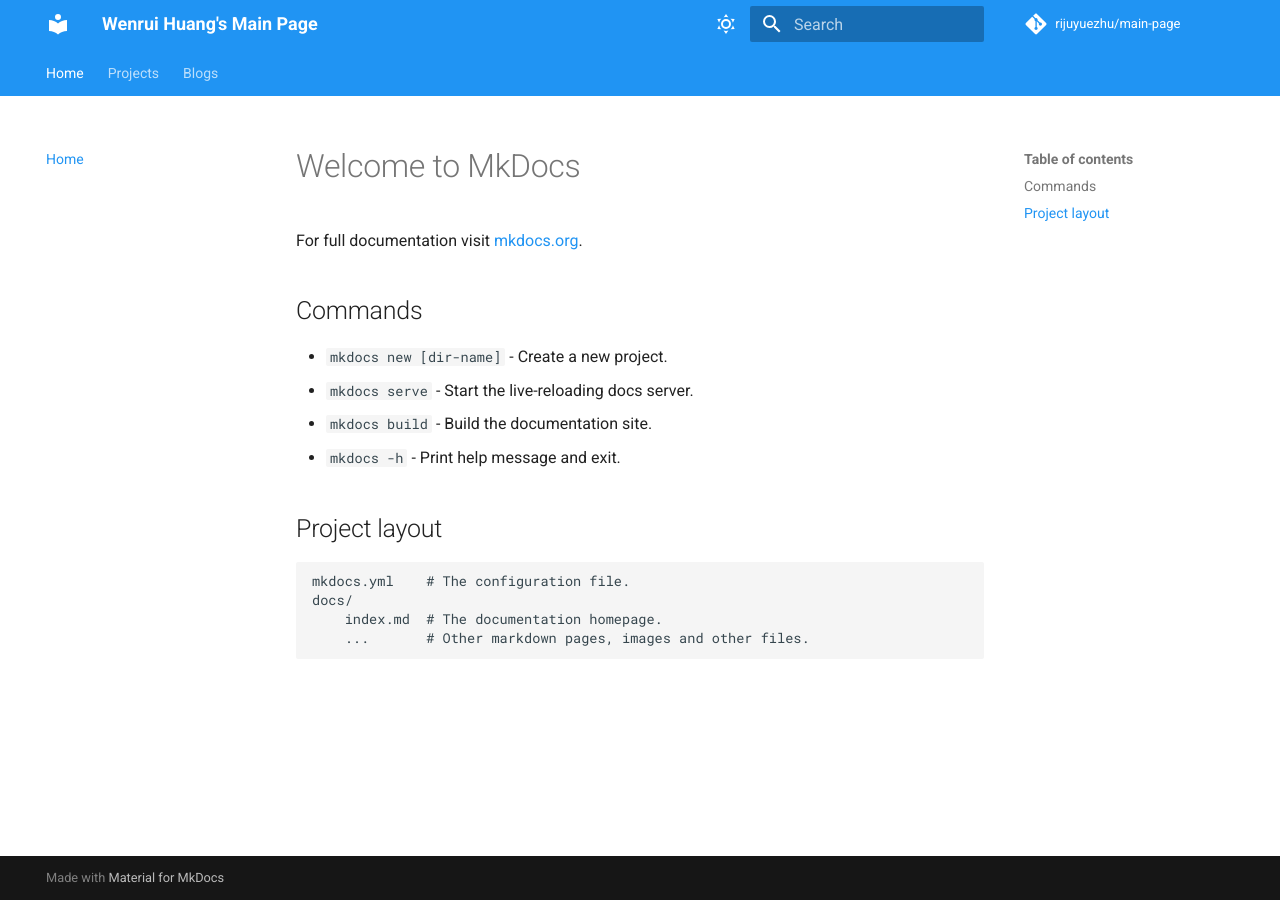
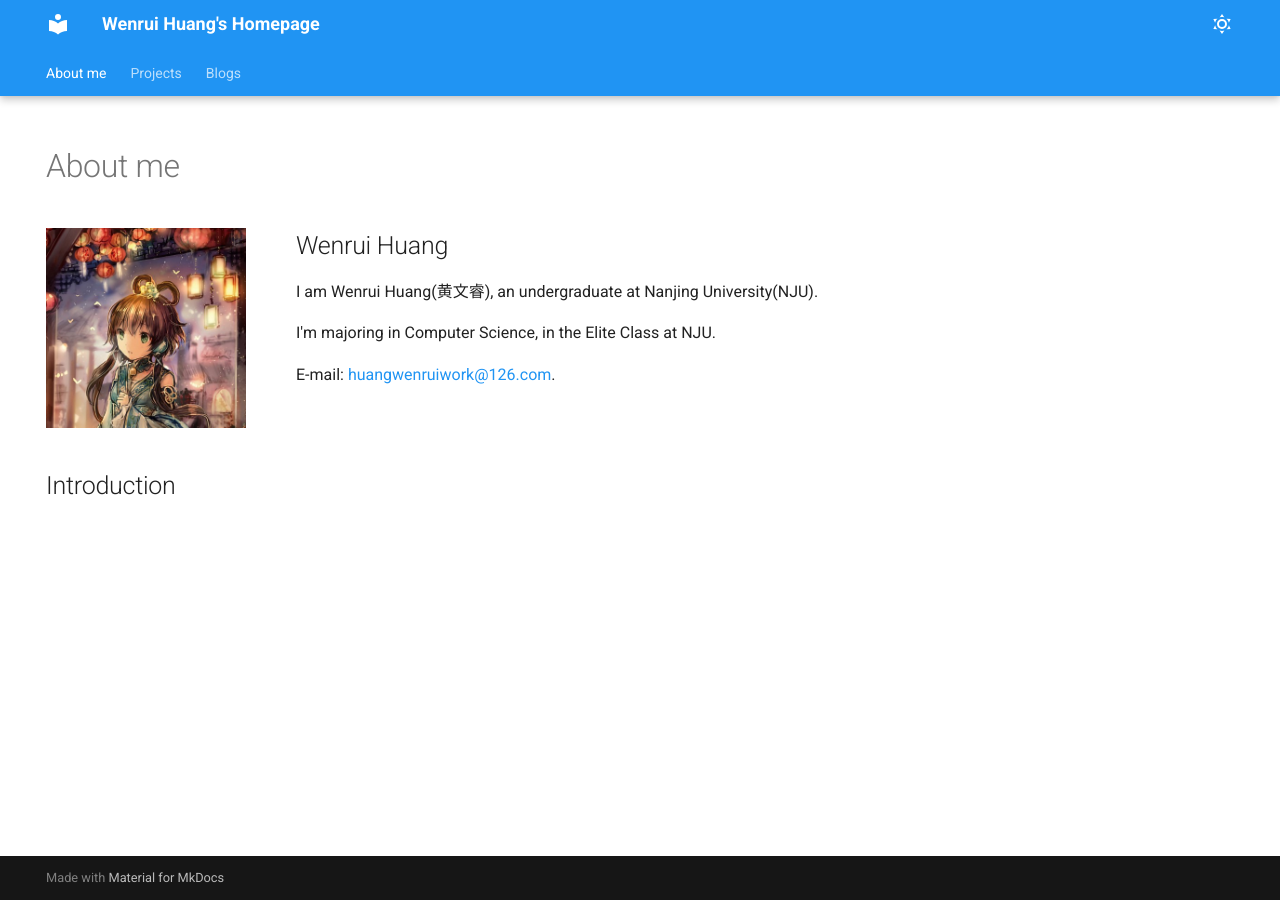
Before and after one commit to rijuyuezhu/homepage, an MkDocs documentation site: the page built from docs/index.md, in a window 1280 px wide. Built offline with MkDocs 1.6.1 and Material for MkDocs 9.7.7, drawn with Linux system fonts in a browser that asks for light colours; comment, search, counter and statistics services are not loaded.

Commit message:
[Add] About

```diff
--- a/docs/index.md
+++ b/docs/index.md
@@ -1,17 +1,21 @@
-# Welcome to MkDocs
+---
+hide:
+  - navigation
+---
 
-For full documentation visit [mkdocs.org](https://www.mkdocs.org).
+# About me
 
-## Commands
 
-* `mkdocs new [dir-name]` - Create a new project.
-* `mkdocs serve` - Start the live-reloading docs server.
-* `mkdocs build` - Build the documentation site.
-* `mkdocs -h` - Print help message and exit.
+<img src="img/hwr-avatar.jpg" width="200px" style="float: left; margin: 0 50px 0 0">
 
-## Project layout
+<h2>Wenrui Huang</h2>
 
-    mkdocs.yml    # The configuration file.
-    docs/
-        index.md  # The documentation homepage.
-        ...       # Other markdown pages, images and other files.
+I am Wenrui Huang(黄文睿), an undergraduate at Nanjing University(NJU).
+
+I'm majoring in Computer Science, in the Elite Class at NJU.
+
+E-mail: [huangwenruiwork@126.com](mailto:huangwenruiwork@126.com).
+
+<div style="clear: both"></div>
+
+## Introduction
--- /dev/null
+++ b/docs/stylesheets/extra.css
@@ -0,0 +1,28 @@
+.avatar {
+	/* make it responsive */
+	max-width: 100%;
+	width: 40%;
+	height: auto;
+	display: block;
+	/* div height to be the same as width*/
+	padding-top: 40%;
+
+	/* make it a circle */
+	border-radius: 50%;
+
+	/* Centering on image`s center*/
+	background-position-y: center;
+	background-position-x: center;
+	background-repeat: no-repeat;
+
+	/* it makes the clue thing, takes smaller dimension to fill div */
+	background-size: cover;
+
+	/* it is optional, for making this div centered in parent*/
+	margin: 0 auto 0;
+}
+
+.hwr-avatar {
+/* Add image */
+background-image: url("../img/hwr-avatar.jpg");
+}
--- a/mkdocs.yml
+++ b/mkdocs.yml
@@ -1,12 +1,16 @@
 # site
-site_name: Wenrui Huang's Main Page
+site_name: Wenrui Huang's Homepage
 site_description: The main personal page for Wenrui Huang（黄文睿).
 site_author: Wenrui Huang(黄文睿)
 site_url: https://rijuyuezhu.top
 
-# repo
-repo_name: 'rijuyuezhu/main-page'
-repo_url: 'https://github.com/rijuyuezhu/main-page'
+
+nav:
+  - 'index.md'
+  - Projects:
+    - 'projects/20222-webmake-lc.md'
+  - Blogs: 'https://blog.rijuyuezhu.top'
+
 
 theme:
   name: material
@@ -28,16 +32,20 @@
       toggle:
         icon: material/weather-night
         name: Switch to light mode
+  icon:
+    repo: fontawesome/brands/github
   features:
+    - toc.integrate
+    - navigation.instant
+    - navigation.tracking
     - navigation.tabs
-    - navigation.instant
+    - navigation.tabs.sticky
 
-nav:
-  - Home: 'index.md'
-  - Projects: 'https://project.rijuyuezhu.top'
-  - Blogs: 'https://blog.rijuyuezhu.top'
-
+extra_css:
+  - stylesheets/extra.css
 
 markdown_extensions:
   - toc:
-      permalink: "#"
+      permalink: True
+
+plugins: []
```
Also changed, not shown: docs/projects/20222-webmake-lc.md (added, +11 -0 lines), docs/img/hwr-avatar.jpg (added), 1 other file.
